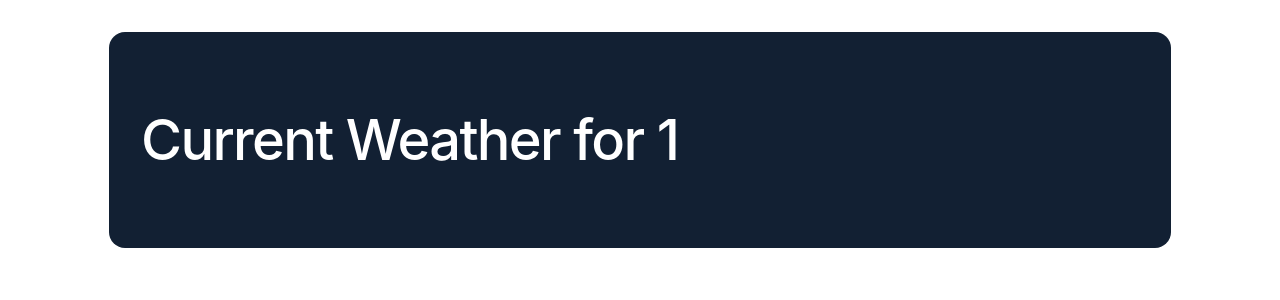
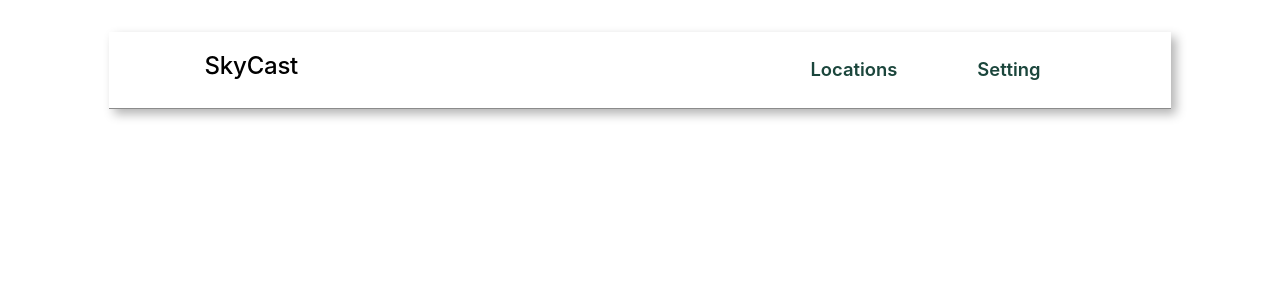
Before and after one commit to Samukelokhathi/weather-app-react-ts, a React (Vite) app: page /CurrentWeather/1 in a window 1280 px wide. Shown: the top 300 px of the page. Built offline with nearby package versions, Linux system fonts and the light colour scheme; a web font is replaced by a local one.

Commit message:
Updated data structure

```diff
--- a/src/App.tsx
+++ b/src/App.tsx
@@ -1,6 +1,6 @@
 import "./App.css";
-import Navbar from "./Components/Nav Bar/Nav";
-import CurrentWeather from "./pages/CurrentWeather";
+import Navbar from "./Components/Navbar/Nav";
+// import CurrentWeather from "./pages/CurrentWeather";
 import Home from "./pages/Home";
 import { BrowserRouter, Route, Routes } from "react-router-dom";
 
@@ -8,12 +8,17 @@ import { BrowserRouter, Route, Routes } from "react-router-dom";
 
 function App() {
   return (
-    <BrowserRouter>
-      <Routes>
-        <Route path="/" element={<Home />} />
-        <Route path="/CurrentWeather/:location" element={<CurrentWeather />} />
-      </Routes>
-    </BrowserRouter>
+    <div className="App">
+      <Navbar />
+      <main>
+        <BrowserRouter>
+          <Routes>
+            <Route path="/" element={<Home />} />
+            {/* <Route path="/CurrentWeather/:location" element={<CurrentWeather />} /> */}
+          </Routes>
+        </BrowserRouter>
+      </main>
+    </div>
   );
 }
 
--- a/src/Components/Card/Card.tsx
+++ b/src/Components/Card/Card.tsx
@@ -1,5 +1,5 @@
 import type { ReactNode } from "react";
-import type { WeatherData } from "../../type/Type";
+// import type { WeatherData } from "../../../type/Type";
 
 interface CardProps {
   children: ReactNode;
--- a/src/Components/Card/WeatherCard.tsx
+++ b/src/Components/Card/WeatherCard.tsx
@@ -1,6 +1,7 @@
 import Card from "./Card";
 import { Text } from "../Text/Text"
-import type { WeatherData } from "../../type/Type";
+import type { WeatherData } from "../../types/Type";
+
 import React from "react";
 
 
--- a/src/Pages/CurrentWeather.tsx
+++ b/src/Pages/CurrentWeather.tsx
@@ -1,18 +1,18 @@
-import react from "react";
-import { useParams } from "react-router-dom";
-import Card from "../Components/Card/Card";
+// import react from "react";
+// import { useParams } from "react-router-dom";
+// // import Card from "../Components/Ui/Card/Card";
 
 
-const CurrentWeather = () => {
-    const { location } = useParams();
-    return (
-        <div>
-            <Card>
-                <h1>Current Weather for {location}</h1>
-            </Card>
+// const CurrentWeather = () => {
+//     const { location, } = useParams();
+//     return (
+//         <div>
+//             <Card>
+//                 <h1>Current Weather for {location}</h1>
+//             </Card>
 
-        </div>
-    );
-};
+//         </div>
+//     );
+// };
 
-export default CurrentWeather;
+// export default CurrentWeather;
--- a/src/Pages/Home.tsx
+++ b/src/Pages/Home.tsx
@@ -1,14 +1,14 @@
 import { Input } from "../Components/Input/Input";
 import Button from "../Components/Button/Button";
 import { Text } from "../Components/Text/Text";
-import type { WeatherData } from "../type/Type";
+import type { WeatherData } from "../types/Type";
 import React, { useState, useEffect } from 'react';
 import WeatherCard from "../Components/Card/WeatherCard";
 import { useNavigate } from "react-router-dom"
 
 
 function Home() {
-  const [weather, setWeather] = useState<WeatherData | null>(null)
+  // const [weather, setWeather] = useState<WeatherData | null>(null)
   const [loading, setLoading] = useState(true);
   const [error, setError] = useState(null);
   const [searchValue, setSearchValue] = useState("Durban");
@@ -92,7 +92,7 @@ function Home() {
         </div>
       </div>
 
-      <WeatherCard weather={weather} />
+      {/* <WeatherCard weather={weather} /> */}
     </>
   );
 }
--- a/src/main.tsx
+++ b/src/main.tsx
@@ -2,7 +2,7 @@ import { StrictMode } from 'react'
 import { createRoot } from 'react-dom/client'
 import './index.css'
 import App from './App.tsx'
-import { BrowserRouter } from 'react-router-dom'
+// import { BrowserRouter } from 'react-router-dom'
 
 createRoot(document.getElementById('root')!).render(
   <StrictMode>
```
Also changed, not shown: src/Components/Navbar/Nav.tsx (renamed from src/Components/Nav Bar/Nav.tsx), src/Components/Navbar/Navbar.module.css (renamed from src/Components/Nav Bar/Navbar.module.css), src/types/Type.ts (renamed from src/type/Type.ts).
